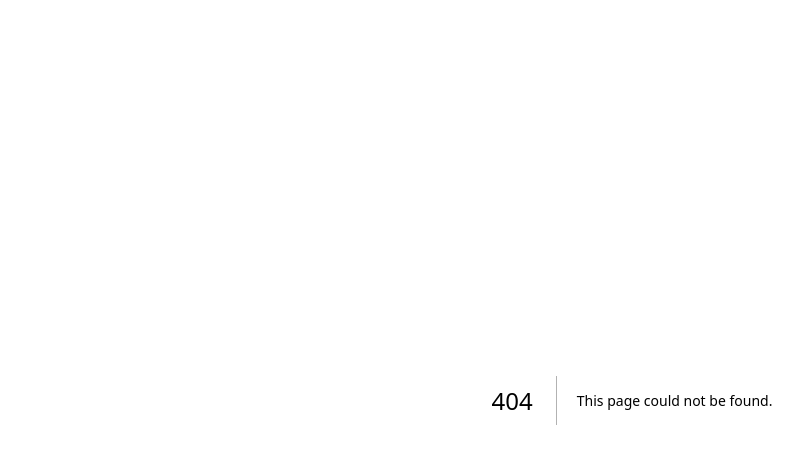
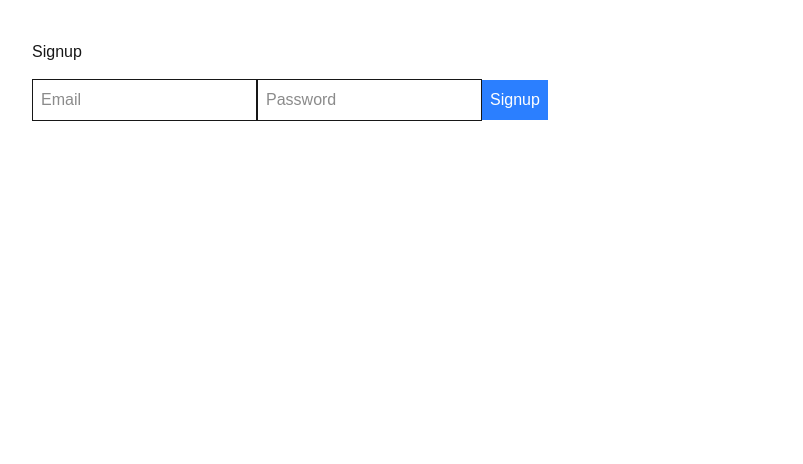
Before and after one commit to samyak-19/Mentorship_Platform_Frontend, a Next.js app: page /signup in a window 1280 px wide. Before the commit this address had no page. Shown: the top 464 px of the page, without its empty margins (8-811 px from the left). Built offline with nearby package versions, Linux system fonts and the light colour scheme.

Commit message:
Add authentication with Supabase (signup, login, role setup)

```diff
--- /dev/null
+++ b/app/login/page.tsx
@@ -0,0 +1,39 @@
+"use client";
+
+import { useState } from "react";
+import { supabase } from "@/lib/supabase";
+
+export default function Login() {
+  const [email, setEmail] = useState("");
+  const [password, setPassword] = useState("");
+
+  const handleLogin = async () => {
+    const { error } = await supabase.auth.signInWithPassword({
+      email,
+      password,
+    });
+
+    if (error) alert(error.message);
+    else alert("Login successful!");
+  };
+
+  return (
+    <div className="p-10">
+      <h1>Login</h1>
+      <input
+        className="border p-2"
+        placeholder="Email"
+        onChange={(e) => setEmail(e.target.value)}
+      />
+      <input
+        className="border p-2 mt-2"
+        type="password"
+        placeholder="Password"
+        onChange={(e) => setPassword(e.target.value)}
+      />
+      <button className="mt-4 bg-green-500 text-white p-2" onClick={handleLogin}>
+        Login
+      </button>
+    </div>
+  );
+}
--- /dev/null
+++ b/app/signup/page.tsx
@@ -0,0 +1,53 @@
+"use client";
+
+import { useState } from "react";
+import { supabase } from "@/lib/supabase";
+
+export default function Signup() {
+  const [email, setEmail] = useState("");
+  const [password, setPassword] = useState("");
+
+  const handleSignup = async () => {
+    const { data, error } = await supabase.auth.signUp({
+      email,
+      password,
+    });
+
+    if (data.user) {
+    const { error: profileError } = await supabase
+      .from("profiles")
+      .insert([
+        {
+          id: data.user.id,
+          role: "student", // default role
+        },
+      ]);
+
+    if (profileError) {
+      alert("Profile error: " + profileError.message);
+    }
+  }
+
+  alert("Signup successful!");
+  };
+
+  return (
+    <div className="p-10">
+      <h1>Signup</h1>
+      <input
+        className="border p-2"
+        placeholder="Email"
+        onChange={(e) => setEmail(e.target.value)}
+      />
+      <input
+        className="border p-2 mt-2"
+        type="password"
+        placeholder="Password"
+        onChange={(e) => setPassword(e.target.value)}
+      />
+      <button className="mt-4 bg-blue-500 text-white p-2" onClick={handleSignup}>
+        Signup
+      </button>
+    </div>
+  );
+}
--- /dev/null
+++ b/lib/supabase.ts
@@ -0,0 +1,6 @@
+import { createClient } from "@supabase/supabase-js";
+
+const supabaseUrl = "https://sdljeynmrmumvqkjxzjw.supabase.co";
+const supabaseAnonKey = "eyJhbGciOiJIUzI1NiIsInR5cCI6IkpXVCJ9.eyJpc3MiOiJzdXBhYmFzZSIsInJlZiI6InNkbGpleW5tcm11bXZxa2p4emp3Iiwicm9sZSI6ImFub24iLCJpYXQiOjE3NzQyODI3MzAsImV4cCI6MjA4OTg1ODczMH0.IE7M4yDKvfhQEwWaC6ljAIlM3loFR9l-2ii3J7niWSU";
+
+export const supabase = createClient(supabaseUrl, supabaseAnonKey);
--- a/package.json
+++ b/package.json
@@ -9,6 +9,7 @@
     "lint": "eslint"
   },
   "dependencies": {
+    "@supabase/supabase-js": "^2.100.0",
     "next": "16.2.1",
     "react": "19.2.4",
     "react-dom": "19.2.4"
```
Also changed, not shown: 1 other file (tests, documents, lock files or other folders).
